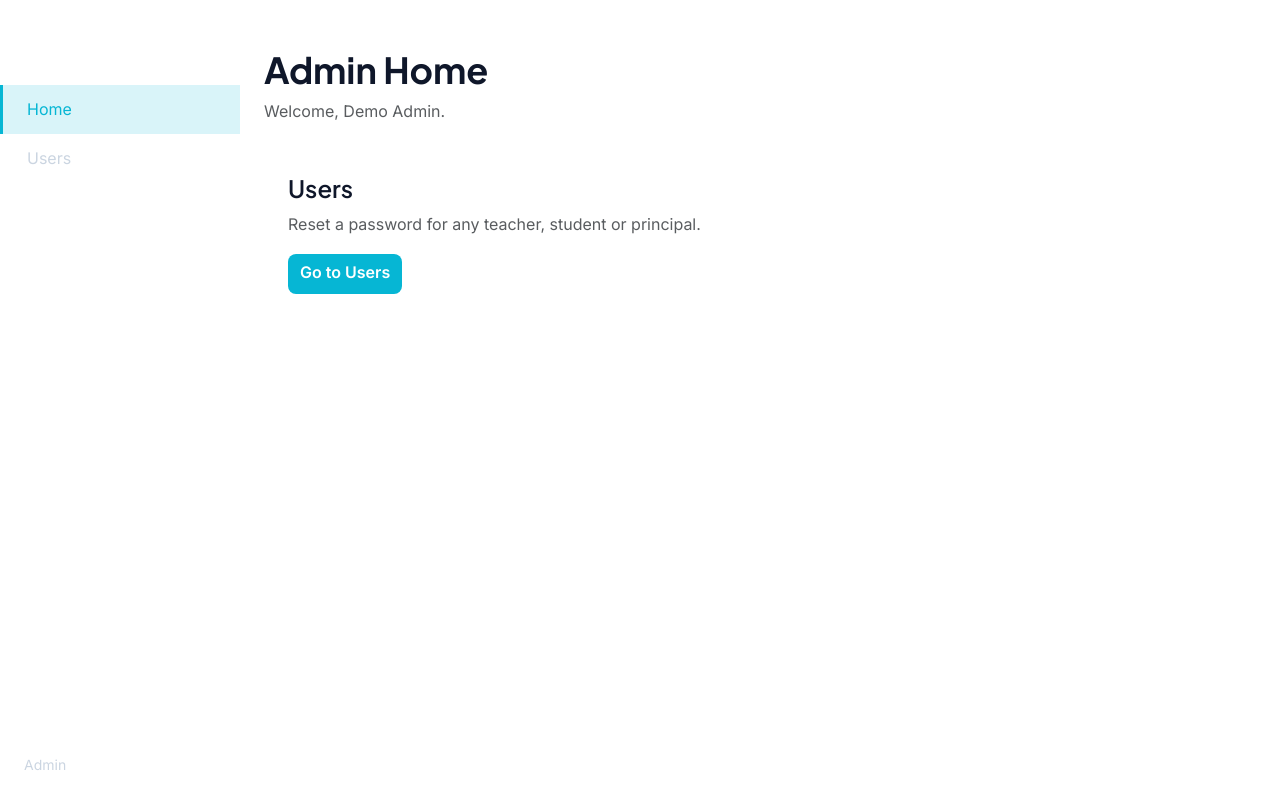
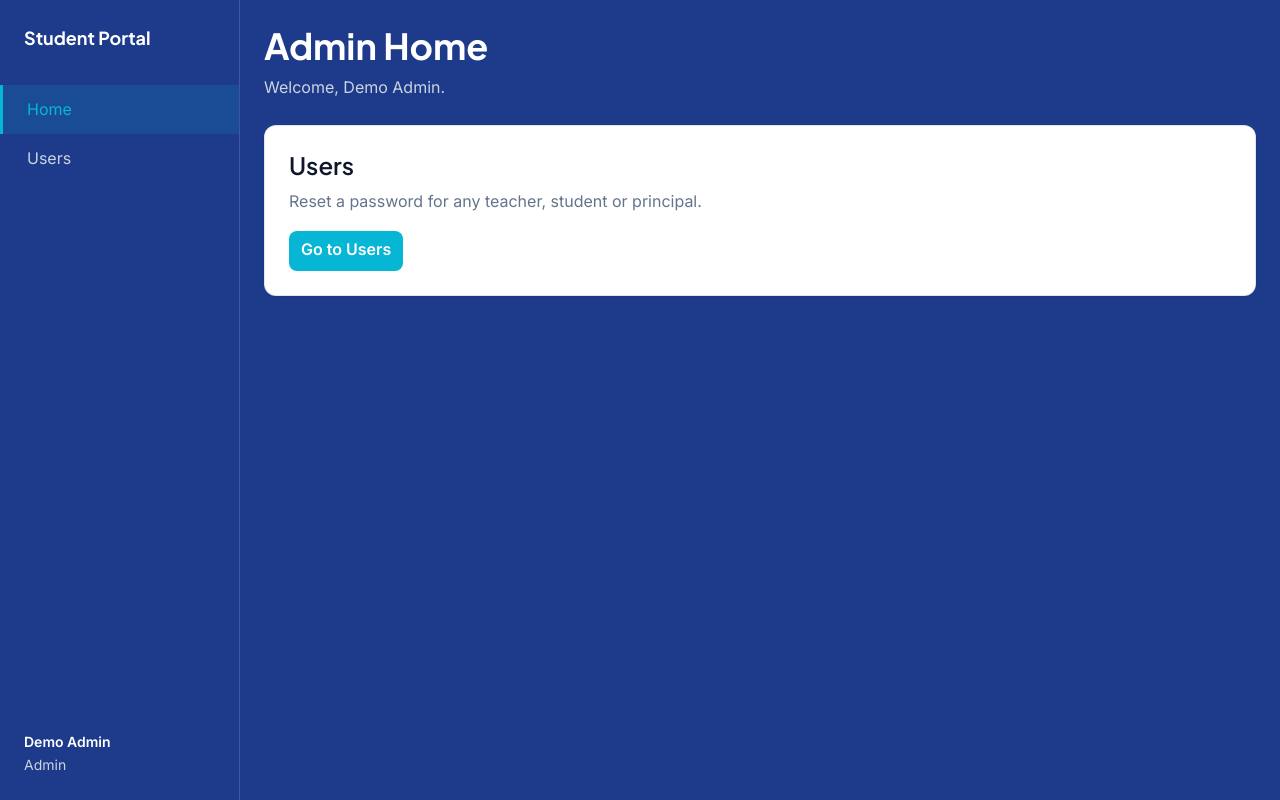
Before and after one commit to rdcorrales1/school-portal, a Laravel app: page /admin in a window 1280 px wide. Run offline with Laravel 12, Linux system fonts and the light colour scheme; a user stored in the database is signed in; data comes from the database, SQL or seed files in the repository.

Commit message:
Restyle layout with royal blue background and card tables
Co-Authored-By: Claude Haiku 5.5 <noreply@anthropic.com>

```diff
--- a/resources/views/auth/login.blade.php
+++ b/resources/views/auth/login.blade.php
@@ -24,7 +24,7 @@
     </div>
 
     {{-- Right: sign-in form --}}
-    <div class="col-lg-6 d-flex align-items-center justify-content-center p-4">
+    <div class="col-lg-6 surface-white d-flex align-items-center justify-content-center p-4">
         <div class="w-100" style="max-width: 400px;">
             <h2 class="mb-1">Portal Sign In</h2>
             <p class="text-muted-token mb-4">Students, Teachers &amp; Principal</p>
--- a/resources/views/layouts/app.blade.php
+++ b/resources/views/layouts/app.blade.php
@@ -36,8 +36,8 @@
         }
 
         body {
-            background: var(--surface-white);
-            color: var(--text-dark);
+            background: var(--bg-royal-blue);
+            color: var(--text-on-blue);
             font-family: var(--font-body);
             font-size: 1rem;
             line-height: 1.6;
@@ -52,8 +52,19 @@
         .portal-sidebar {
             background: var(--bg-royal-blue);
             color: var(--text-on-blue);
+            border-right: 1px solid color-mix(in srgb, var(--text-on-blue) 15%, transparent);
             width: 240px;
             min-height: 100vh;
+        }
+        @media (min-width: 992px) {
+            /* On desktop the side nav stays in view while the page scrolls */
+            .portal-sidebar {
+                position: sticky;
+                top: 0;
+                height: 100vh;
+                overflow-y: auto;
+                flex-shrink: 0;
+            }
         }
         .portal-sidebar .nav-link {
             color: var(--text-muted-on-blue);
@@ -70,14 +81,52 @@
 
         .portal-card {
             background: var(--surface-white);
+            color: var(--text-dark);
             border-radius: var(--radius-lg);
             padding: var(--space-6);
+            border: 1px solid color-mix(in srgb, var(--border-cool-gray) 60%, transparent);
+            box-shadow: 0 1px 3px color-mix(in srgb, var(--text-dark) 6%, transparent);
+        }
+
+        /* Page sections (Login right panel) */
+        .surface-white { background: var(--surface-white); color: var(--text-dark); }
+
+        /* Table header row: cool gray, muted, small uppercase */
+        .portal-card thead th {
+            background: var(--surface-cool-gray);
+            color: var(--text-muted);
+            font-size: 12px;
+            font-weight: 600;
+            text-transform: uppercase;
+            letter-spacing: 0.05em;
+            border-bottom: 1px solid var(--border-cool-gray);
+            white-space: nowrap;
+        }
+        .portal-card tbody td {
+            color: var(--text-dark);
+            vertical-align: middle;
+        }
+        .portal-card .table > :not(caption) > * > * {
+            padding: var(--space-3) var(--space-4);
+        }
+
+        /* Flash message uses the status colors */
+        .alert-success {
+            background: color-mix(in srgb, var(--status-success) 12%, transparent);
+            border: 1px solid color-mix(in srgb, var(--status-success) 35%, transparent);
+            color: var(--text-dark);
+            border-radius: var(--radius-md);
         }
 
         .text-on-blue { color: var(--text-on-blue); }
         .text-muted-on-blue { color: var(--text-muted-on-blue); }
         .bg-royal-blue { background: var(--bg-royal-blue); }
         .text-muted-token { color: var(--text-muted); }
+        /* Muted text is light on the blue page, and gray inside white cards/tables */
+        .text-muted { color: var(--text-muted-on-blue) !important; }
+        .portal-card .text-muted,
+        .feature-card .text-muted { color: var(--text-muted) !important; }
+        .portal-card .table { color: var(--text-dark); }
         .mono { font-family: var(--font-mono); }
 
         .btn-accent, .btn-cyan {
@@ -100,9 +149,21 @@
             border: 1px solid var(--border-cool-gray);
             border-radius: var(--radius-md);
         }
-        .form-control:focus {
+        .form-control:focus,
+        .form-select:focus {
             border-color: var(--accent-cyan);
-            box-shadow: 0 0 0 0.2rem rgba(6, 182, 212, 0.25);
+            box-shadow: 0 0 0 0.2rem color-mix(in srgb, var(--accent-cyan) 25%, transparent);
+        }
+        .form-select {
+            min-height: 40px;
+            background-color: var(--surface-cool-gray);
+            border: 1px solid var(--border-cool-gray);
+            border-radius: var(--radius-md);
+        }
+        .form-label {
+            color: var(--text-dark);
+            font-weight: 600;
+            margin-bottom: var(--space-2);
         }
 
         .feature-card {
@@ -179,7 +240,7 @@
 
     <div class="flex-grow-1 {{ auth()->check() ? 'p-3 p-md-4' : '' }}" style="min-width: 0;">
         @auth
-            <div class="d-flex align-items-center gap-3 mb-4">
+            <div class="d-flex align-items-center gap-3 mb-4 d-lg-none">
                 <button class="btn btn-accent d-lg-none" type="button"
                         data-bs-toggle="offcanvas" data-bs-target="#portalNav" aria-controls="portalNav">
                     Menu
```
